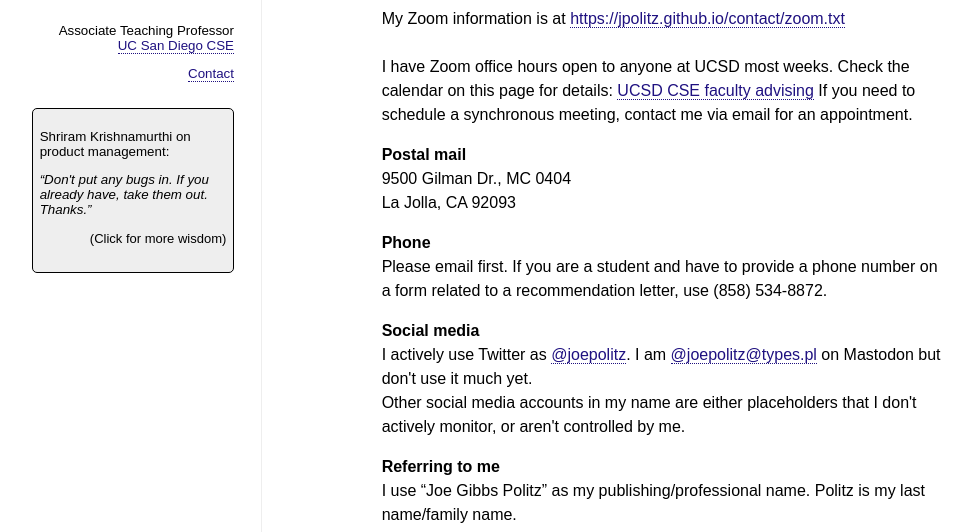
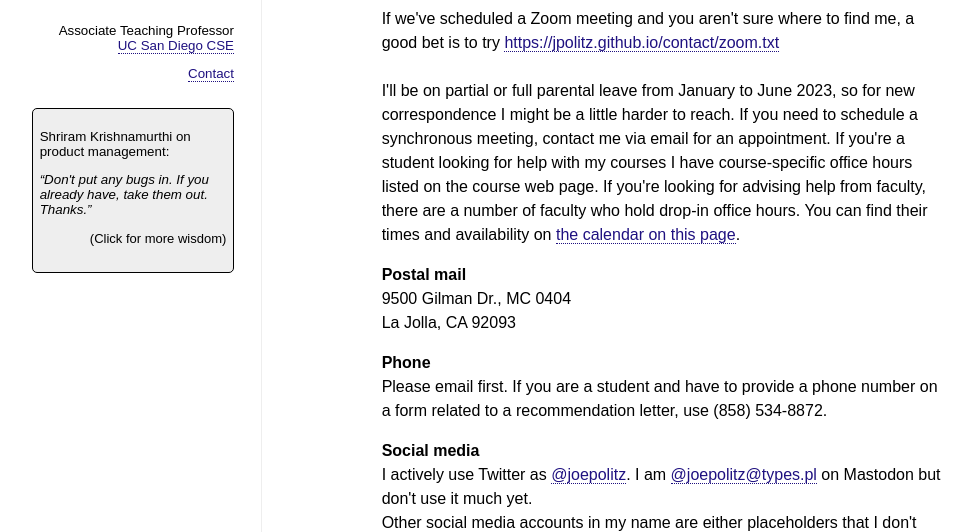
Before and after one commit to jpolitz/jpolitz.github.com, a Jekyll site: the page built from contact/index.html, in a window 1280 px wide and 900 px high, cut to the strip 368-900 px from the top of the window. Shown: the whole strip, without its empty margins (6-978 px from the left). Built offline with Jekyll 4.4.1, drawn with Linux system fonts in a browser that asks for light colours.

Commit message:
contact in winter

```diff
--- a/contact/index.html
+++ b/contact/index.html
@@ -21,15 +21,22 @@ below.</p>
     My office is CSE 3206 in <a
     href="https://goo.gl/maps/Zps77SRmNapKfkbC9">EBU3B</a>.<br/><br/>
 
-    My Zoom information is at <a href="https://jpolitz.github.io/contact/zoom.txt">https://jpolitz.github.io/contact/zoom.txt</a><br/><br/>
+    If we've scheduled a Zoom meeting and you aren't sure where to find me,
+    a good bet is to try <a
+    href="https://jpolitz.github.io/contact/zoom.txt">https://jpolitz.github.io/contact/zoom.txt</a><br/><br/>
 
-    I have Zoom office hours open to anyone at UCSD most weeks. Check the
-    calendar on this page for details:
+    I'll be on partial or full parental leave from January to June 2023, so for
+    new correspondence I might be a little harder to reach. If you need to
+    schedule a synchronous meeting, contact me via email for an appointment.
 
-    <a href="https://cse.ucsd.edu/undergraduate/undergraduate-committee-ugcom-advising-and-mentorship">UCSD CSE faculty advising</a>
+    If you're a student looking for help with my courses I have course-specific
+    office hours listed on the course web page.
 
-    If you need to schedule a synchronous meeting, contact me via email for an
-    appointment.
+    If you're looking for advising help from faculty, there are a number of
+    faculty who hold drop-in office hours. You can find their times and
+    availability on <a
+    href="https://cse.ucsd.edu/undergraduate/undergraduate-committee-ugcom-advising-and-mentorship">the
+    calendar on this page</a>.
 
     </p>
     <p>
```
